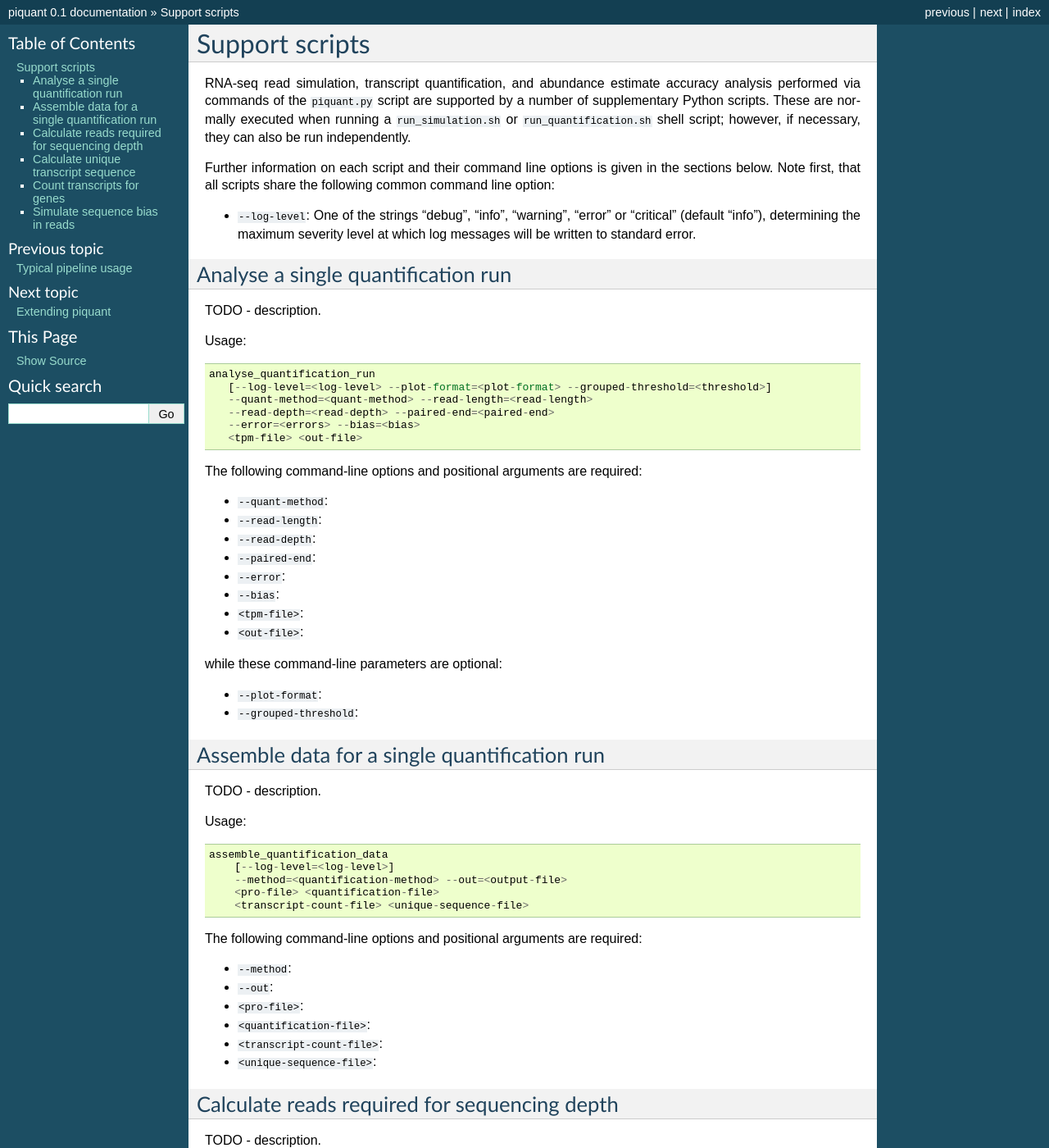
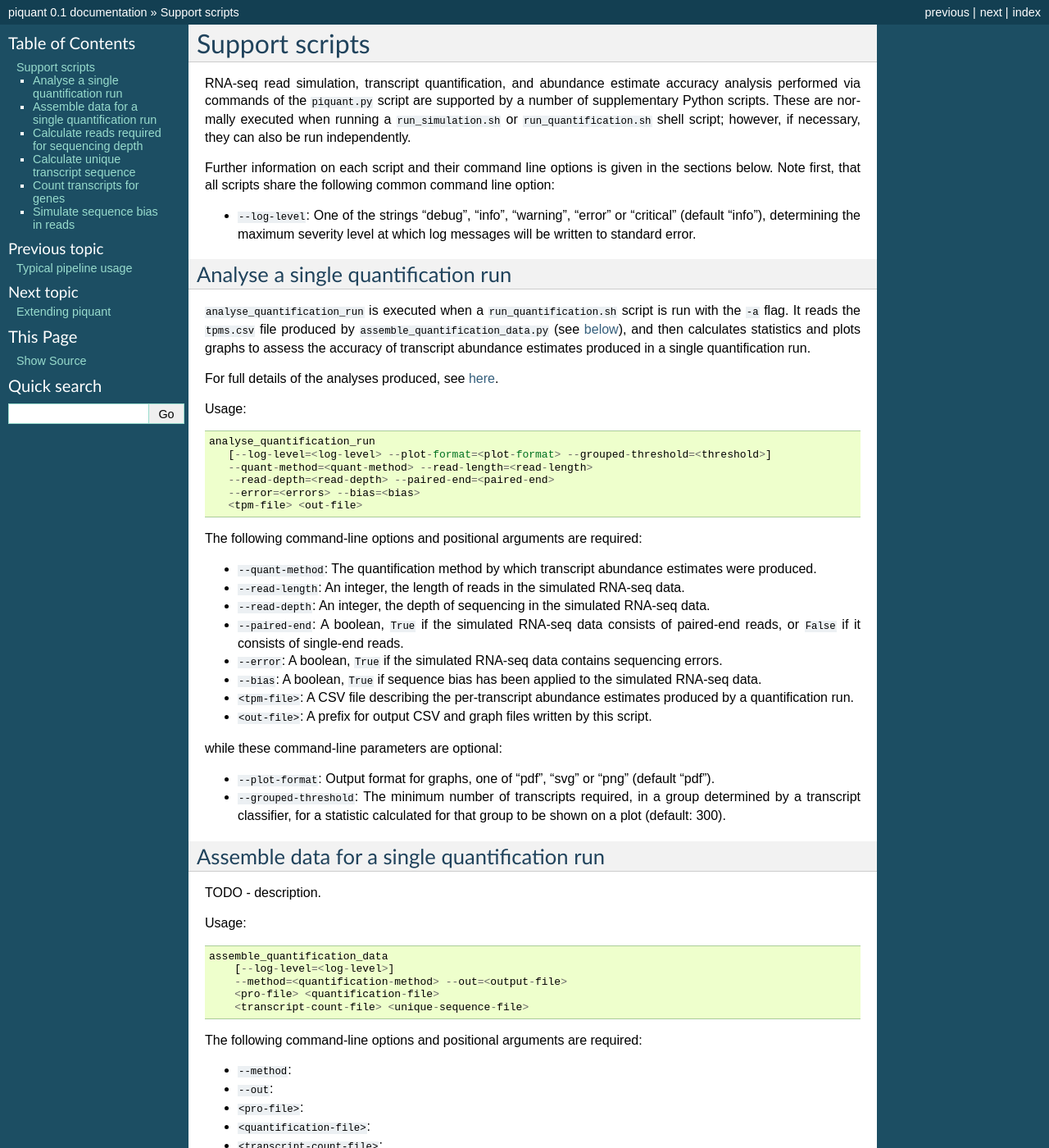
Before and after one commit to lweasel/piquant, a Sphinx documentation site: the page built from docs/support_scripts.rst, in a window 1280 px wide and 1400 px high. Shown: the whole window at 82% size. Built offline with Sphinx 7.4.7, drawn with Linux system fonts in a browser that asks for light colours; formulas are drawn with MathJax 3.

Commit message:
Document analyse_quantification_run.py script.

```diff
--- a/docs/support_scripts.rst
+++ b/docs/support_scripts.rst
@@ -12,7 +12,9 @@
 Analyse a single quantification run
 -----------------------------------
 
-TODO - description.
+``analyse_quantification_run`` is executed when a ``run_quantification.sh`` script is run with the ``-a`` flag. It reads the ``tpms.csv`` file produced by ``assemble_quantification_data.py`` (see `below <assemble-quantification-data>`_), and then calculates statistics and plots graphs to assess the accuracy of transcript abundance estimates produced in a single quantification run.
+
+For full details of the analyses produced, see `here <assessment-single-run>`_.
 
 Usage::
 
@@ -25,19 +27,19 @@
 
 The following command-line options and positional arguments are required:
 
-* ``--quant-method``:
-* ``--read-length``:
-* ``--read-depth``:
-* ``--paired-end``:
-* ``--error``:
-* ``--bias``:
-* ``<tpm-file>``:
-* ``<out-file>``:
+* ``--quant-method``: The quantification method by which transcript abundance estimates were produced.
+* ``--read-length``: An integer, the length of reads in the simulated RNA-seq data.
+* ``--read-depth``: An integer, the depth of sequencing in the simulated RNA-seq data.
+* ``--paired-end``: A boolean, ``True`` if the simulated RNA-seq data consists of paired-end reads, or ``False`` if it consists of single-end reads.
+* ``--error``: A boolean, ``True`` if the simulated RNA-seq data contains sequencing errors.
+* ``--bias``: A boolean, ``True`` if sequence bias has been applied to the simulated RNA-seq data.
+* ``<tpm-file>``: A CSV file describing the per-transcript abundance estimates produced by a quantification run.
+* ``<out-file>``: A prefix for output CSV and graph files written by this script.
 
 while these command-line parameters are optional:
 
-* ``--plot-format``:
-* ``--grouped-threshold``:
+* ``--plot-format``: Output format for graphs, one of "pdf", "svg" or "png" (default "pdf").
+* ``--grouped-threshold``: The minimum number of transcripts required, in a group determined by a transcript classifier, for a statistic calculated for that group to be shown on a plot (default: 300).
 
 .. _assemble-quantification-data:
 
```
